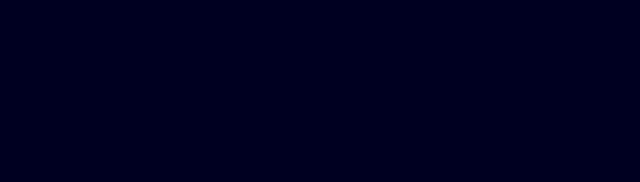
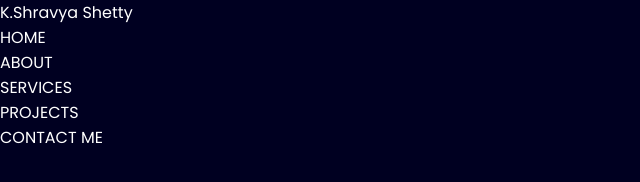
Before and after one commit to K-Shravya-Shetty/portfoliowebsite, a plain HTML site: page index.html in a window 1280 px wide. Shown: the whole page, without its empty margins (0-640 px from the left). Drawn offline with Linux system fonts and the light colour scheme.

Commit message:
nav bar added

```diff
--- a/index.html
+++ b/index.html
@@ -4,9 +4,12 @@
     <meta charset="UTF-8" />
     <meta name="viewport" content="width=device-width, initial-scale=1.0" />
     <title>Portfolio</title>
-    <link rel="preconnect" href="https://fonts.googleapis.com">
-<link rel="preconnect" href="https://fonts.gstatic.com" crossorigin>
-<link href="https://fonts.googleapis.com/css2?family=Poppins:wght@400;700&display=swap" rel="stylesheet">
+    <link rel="preconnect" href="https://fonts.googleapis.com" />
+    <link rel="preconnect" href="https://fonts.gstatic.com" crossorigin />
+    <link
+      href="https://fonts.googleapis.com/css2?family=Poppins:wght@400;700&display=swap"
+      rel="stylesheet"
+    />
     <style>
       * {
         margin: 0;
@@ -14,15 +17,24 @@
       }
       body {
         background-color: rgb(0, 0, 33);
-        color:white;
+        color: white;
+        font-family: "Poppins", sans-serif;
       }
     </style>
   </head>
   <body>
     <header>
       <nav>
-        <div class="left"></div>
-        <div class="right"></div>
+        <div class="left">K.Shravya Shetty</div>
+        <div class="right">
+          <ul>
+            <li>HOME</li>
+            <li>ABOUT</li>
+            <li>SERVICES</li>
+            <li>PROJECTS</li>
+            <li>CONTACT ME</li>
+          </ul>
+        </div>
       </nav>
     </header>
   </body>
```
